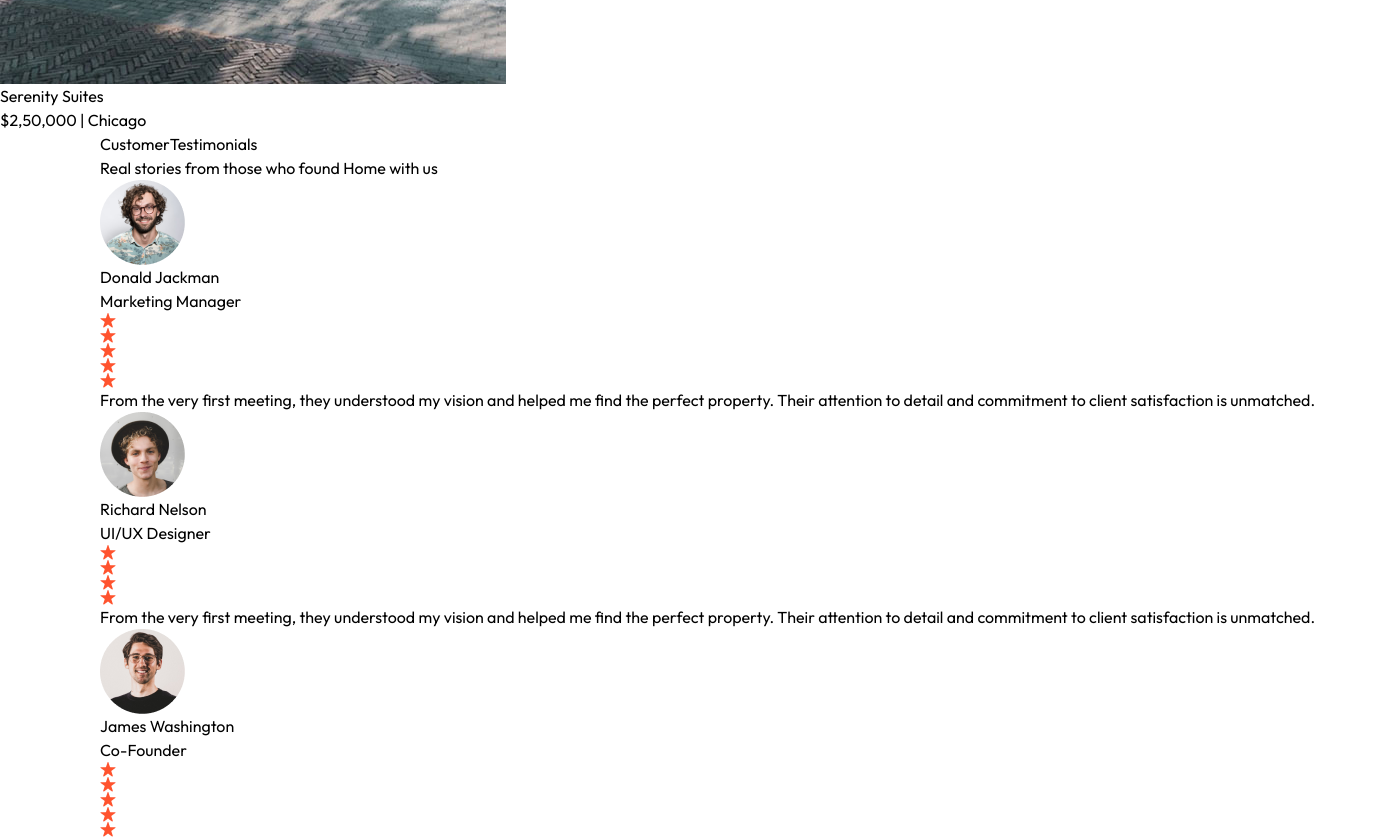
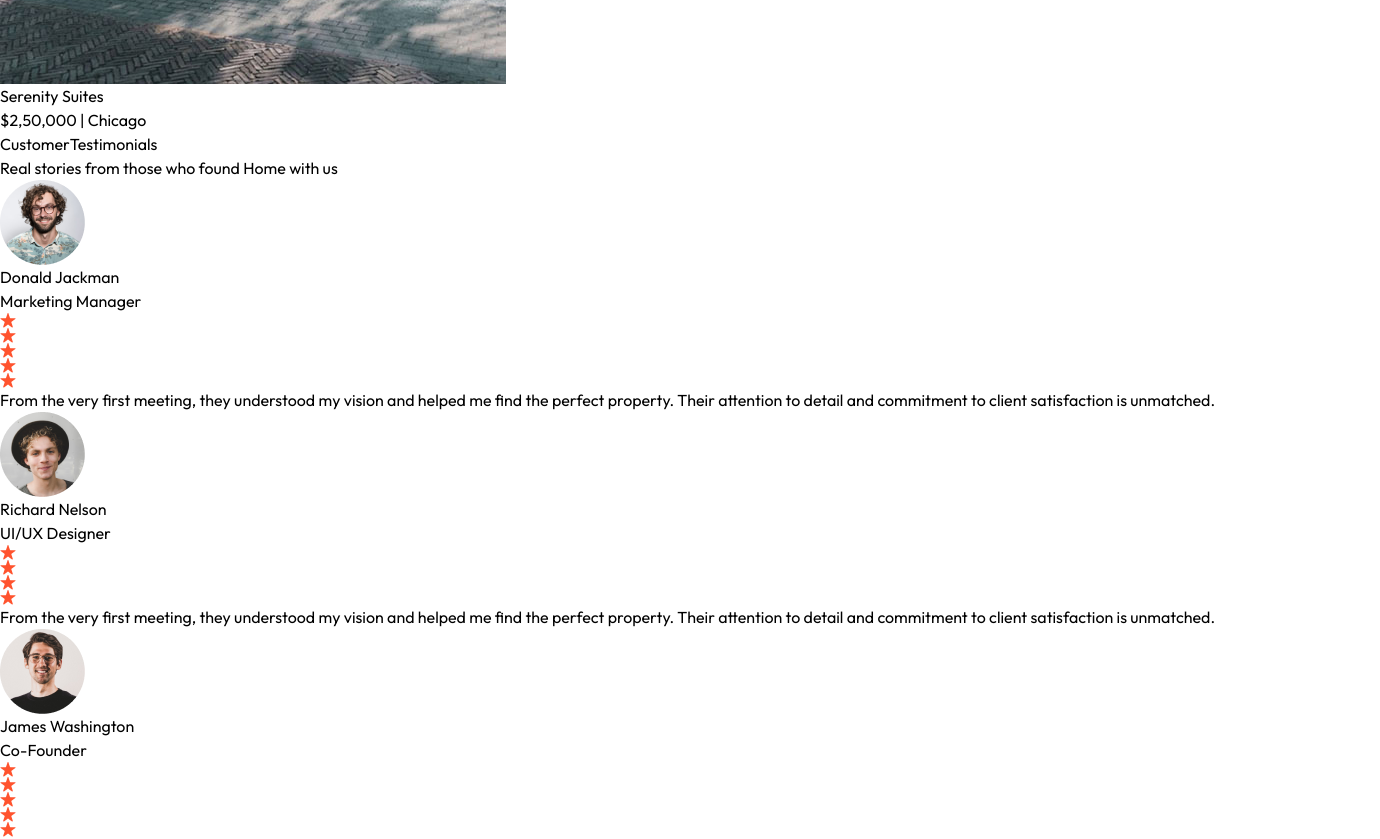
Before and after one commit to arzaqqq/real-estate-website-reactJS, a React (Vite) app: page / in a window 1280 px wide. Shown: the part 5640-6479 px from the top of the page, 1380 px wide, since content can reach past the window. Built offline with nearby package versions, Linux system fonts and the light colour scheme.

Commit message:
UPDATE : Fix framer motion viewport : false

```diff
--- a/src/components/About.jsx
+++ b/src/components/About.jsx
@@ -11,7 +11,7 @@ const About = () => {
         initial={{ opacity: 0, x:200 }}
          transition={{ duration:1 }}
          whileInView={{ opacity: 1, x:0 }}
-         viewport={{ once: true }}
+         viewport={{ once: false }}
          className='container flex flex-col items-center
     justify-center mx-auto p-14 md:px-20 lg:px-32 w-full overflow-hidden'
     id='About'>
--- a/src/components/Contact.jsx
+++ b/src/components/Contact.jsx
@@ -34,7 +34,7 @@ const Contact = () => {
     initial={{ opacity: 0, x:-200 }}
     transition={{ duration:1 }}
     whileInView={{ opacity: 1, x:0 }}
-    viewport={{ once: true }}
+    viewport={{ once: false }}
     className='text-center p-6 py-20 lg:px-32 w-full overflow-hidden'
         id='Contact'>
         <h1 className='text-2xl sm:text-4xl font-bold mb-2  text-center'>Contact
--- a/src/components/Headers.jsx
+++ b/src/components/Headers.jsx
@@ -16,7 +16,7 @@ const Headers = () => {
       initial={{ opacity: 0, y:100 }}
       transition={{ duration:1.5 }}
       whileInView={{ opacity: 1, y:0 }}
-      viewport={{ once: true }}
+      viewport={{ once: false }}
      className='container text-center mx-auto py-4 px-6 md:px-20 lg:px-32 text-white'>
       <h2 className='text-5xl m:text-6xl md:text-[82px] inline-block max-w-3xl font-semibold pt-20'>Explore your home dream</h2>
       <div className='space-x-6 mt-16'>
--- a/src/components/Project.jsx
+++ b/src/components/Project.jsx
@@ -36,7 +36,7 @@ const Project = () => {
     initial={{ opacity: 0, x:-200 }}
     transition={{ duration:1 }}
     whileInView={{ opacity: 1, x:0 }}
-    viewport={{ once: true }}
+    viewport={{ once: false }}
     className='container mx-auto py-4 pt-20 px-6 md:px-20
     lg:px-32 text-cente my-20 w-full overflow-hidden' id='Projects'>
       <h1 className='text-2xl sm:text-4xl font-bold mb-2 text-center'>Projects
--- a/src/components/Testimonials.jsx
+++ b/src/components/Testimonials.jsx
@@ -7,8 +7,8 @@ const Testimonials = () => {
     <motion.div
     initial={{ opacity: 0, x:100 }}
     transition={{ duration:1 }}
-    whileInView={{ opacity: 1, y:0 }}
-    viewport={{ once: true }}
+    whileInView={{ opacity: 1, x:0 }}
+    viewport={{ once: false}}
     className='container mx-auto py-10 lg:px-32 w-full overflow-hidden' id='Testimonials'>
       <h1 className='text-2xl sm:text-4xl font-bold mb-2 text-center'>Customer
          <span className='underline underline-offset-4 decoration-1 under font-light'>Testimonials</span></h1>
```
